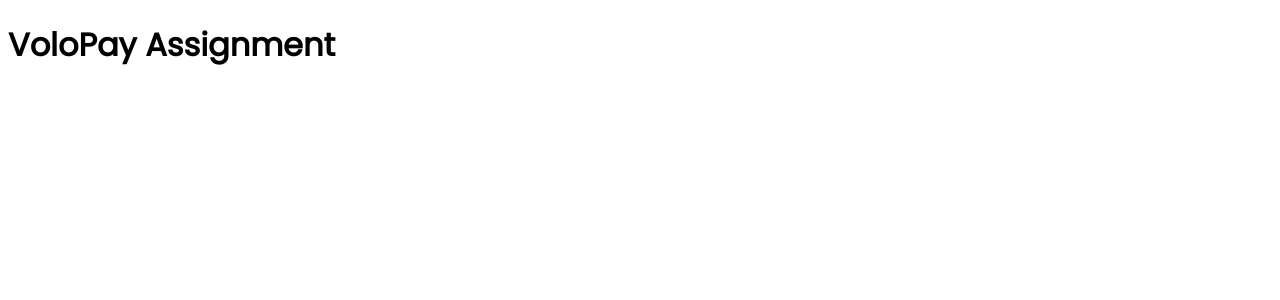
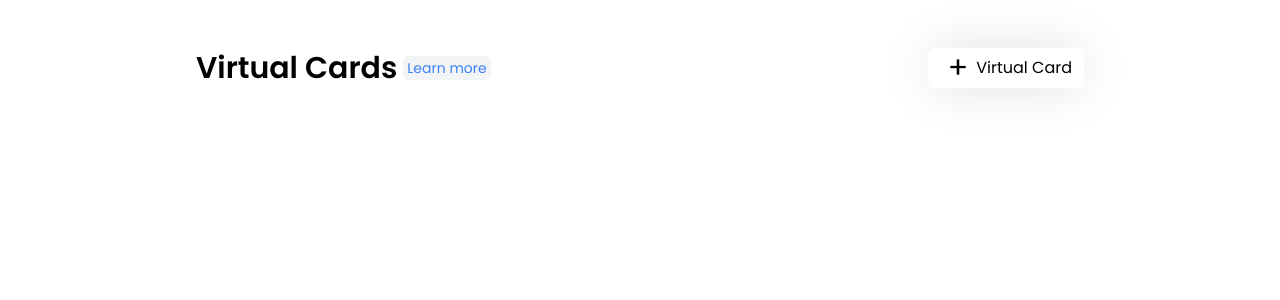
Before and after one commit to jaybhoyar/volopay-assignment, a React (Create React App) app: page / in a window 1280 px wide. Shown: the top 300 px of the page. Built offline with nearby package versions, Linux system fonts and the light colour scheme.

Commit message:
Add Header and CSS library

```diff
--- a/package.json
+++ b/package.json
@@ -42,6 +42,6 @@
     "eslint-plugin-react": "^7.30.0",
     "postcss": "^8.4.14",
     "prettier": "^2.7.1",
-    "tailwindcss": "^3.1.3"
+    "tailwindcss": "^3.1.4"
   }
 }
--- a/postcss.config.js
+++ /dev/null
@@ -1,6 +0,0 @@
-module.exports = {
-  plugins: {
-    tailwindcss: {},
-    autoprefixer: {},
-  },
-}
--- a/public/index.html
+++ b/public/index.html
@@ -10,6 +10,10 @@
 			content="Web site created using create-react-app"
 		/>
 		<link rel="apple-touch-icon" href="%PUBLIC_URL%/logo192.png" />
+		<link
+			href="https://cdnjs.cloudflare.com/ajax/libs/tailwindcss/2.2.19/tailwind.min.css"
+			rel="stylesheet"
+		/>
 		<!--
       manifest.json provides metadata used when your web app is installed on a
       user's mobile device or desktop. See https://developers.google.com/web/fundamentals/web-app-manifest/
@@ -24,7 +28,7 @@
       work correctly both with client-side routing and a non-root public URL.
       Learn how to configure a non-root public URL by running `npm run build`.
     -->
-    <title>React App</title>
+		<title>Volo Pay</title>
 	</head>
 	<body>
 		<noscript>You need to enable JavaScript to run this app.</noscript>
@@ -38,6 +42,5 @@
 
       To begin the development, run `npm start` or `yarn start`.
       To create a production bundle, use `npm run build` or `yarn build`.
-    -->
-  </body>
+    --></body>
 </html>
--- a/src/App.js
+++ /dev/null
@@ -1,11 +0,0 @@
-import React  from 'react';
-
-function App() {
-  return (
-    <div>
-      <h1>VoloPay Assignment</h1>
-    </div>
-  );
-}
-
-export default App;
--- /dev/null
+++ b/src/components/App.jsx
@@ -0,0 +1,12 @@
+import React from "react";
+import Header from "./Header";
+
+const App = () => {
+	return (
+		<div className="w-full h-screen p-12">
+			<Header />
+		</div>
+	);
+};
+
+export default App;
--- /dev/null
+++ b/src/components/Header.jsx
@@ -0,0 +1,22 @@
+import React from "react";
+
+const Header = () => {
+	return (
+		<div className="flex w-9/12 items-center justify-between mx-auto pb-16">
+			<div className="flex items-center justify-center">
+				<p className="text-3xl font-semibold">Virtual Cards</p>
+				<span className="text-sm text-blue-500 ml-1.5 px-1 py-0.5 bg-gray-100 rounded-md">
+					Learn more
+				</span>
+			</div>
+			<div>
+				<button className="flex items-center px-3 py-0.5 rounded-md button-shadow">
+					<span className="text-3xl px-2">+</span>
+					Virtual Card
+				</button>
+			</div>
+		</div>
+	);
+};
+
+export default Header;
--- a/src/index.css
+++ b/src/index.css
@@ -1,11 +1,10 @@
 /* Custom Font */
-@import url('https://fonts.googleapis.com/css2?family=Poppins:ital,wght@0,200;0,300;0,400;1,500&display=swap');
-
-@tailwind base;
-@tailwind components;
-@tailwind utilities;
+@import url("https://fonts.googleapis.com/css2?family=Poppins:wght@300;400;500;600;700&display=swap");
 
 html {
+	font-family: "Poppins", sans-serif;
+}
 
-  font-family: 'poppins';
+.button-shadow {
+	box-shadow: 0px 0px 52px -5px rgba(212, 212, 212, 1);
 }
--- a/tailwind.config.js
+++ /dev/null
@@ -1,10 +0,0 @@
-module.exports = {
-  content: ["./src/**/*.{js,jsx,ts,tsx}"],
-  theme: {
-    extend: {},
-    fontFamily: {
-      'poppins': ['Poppins', 'sans-serif']
-    },
-  },
-  plugins: [],
-};
```
Also changed, not shown: src/index.js (+8 -9 lines), 1 other file (tests, documents, lock files or other folders). Lines whose indentation alone changed are shown as unchanged.
